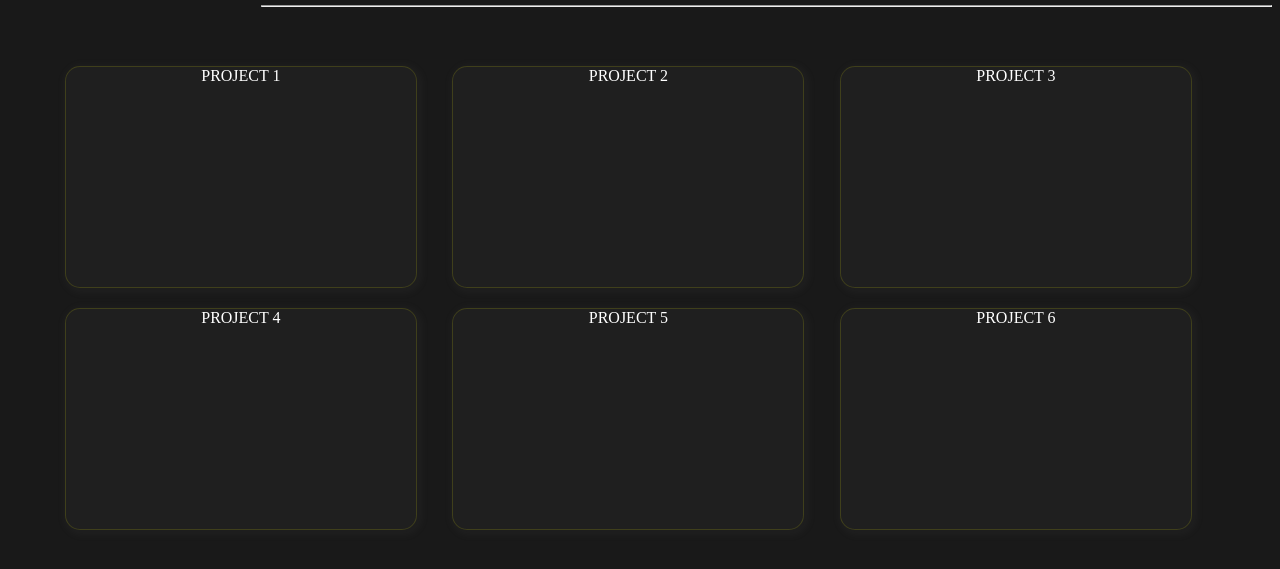
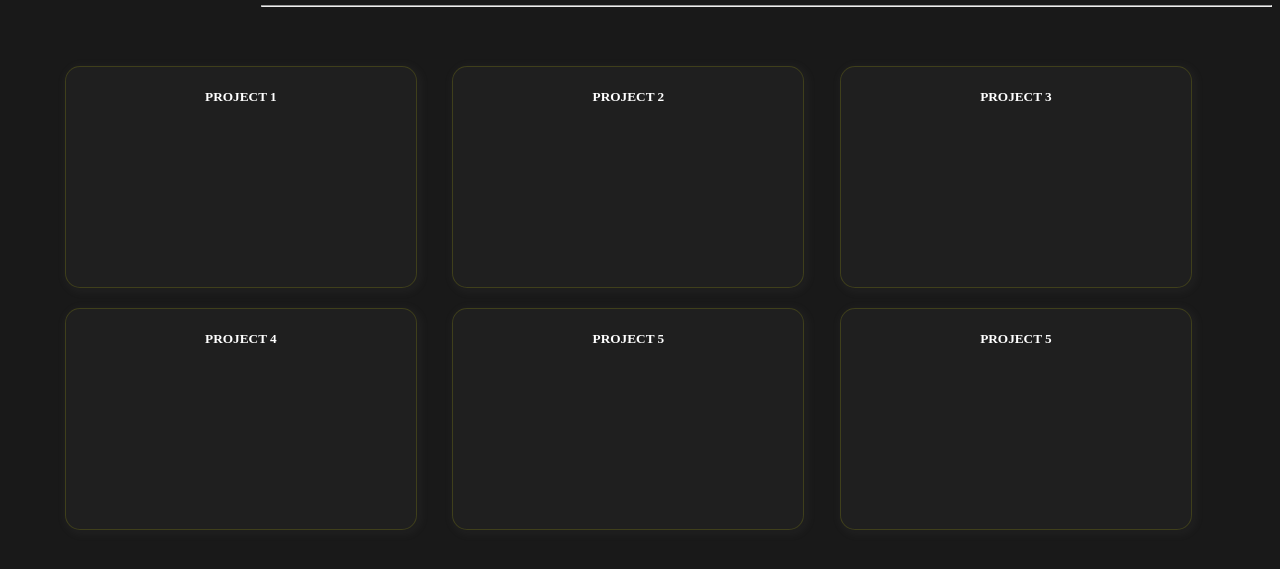
Before and after one commit to UtsabMagar3/AS1, a plain HTML site: page project.html in a window 1280 px wide. Shown: the part 83-652 px from the top of the page. Drawn offline with Linux system fonts and the light colour scheme.

Commit message:
changes in design

```diff
--- a/project.html
+++ b/project.html
@@ -21,12 +21,12 @@
     <div class="line"><hr></div>
     <section>
         <div class="project">
-            <div class="item">PROJECT 1</div>
-            <div class="item">PROJECT 2</div>
-            <div class="item">PROJECT 3</div>
-            <div class="item">PROJECT 4</div>
-            <div class="item">PROJECT 5</div>
-            <div class="item">PROJECT 6</div>
+            <div class="item"><h5>PROJECT 1</h5></div>
+            <div class="item"><h5>PROJECT 2</h5></div>
+            <div class="item"><h5>PROJECT 3</h5></div>
+            <div class="item"><h5>PROJECT 4</h5></div>
+            <div class="item"><h5>PROJECT 5</h5></div>
+            <div class="item"><h5>PROJECT 5</h5></div>
 
         </div>
     </section>
```
